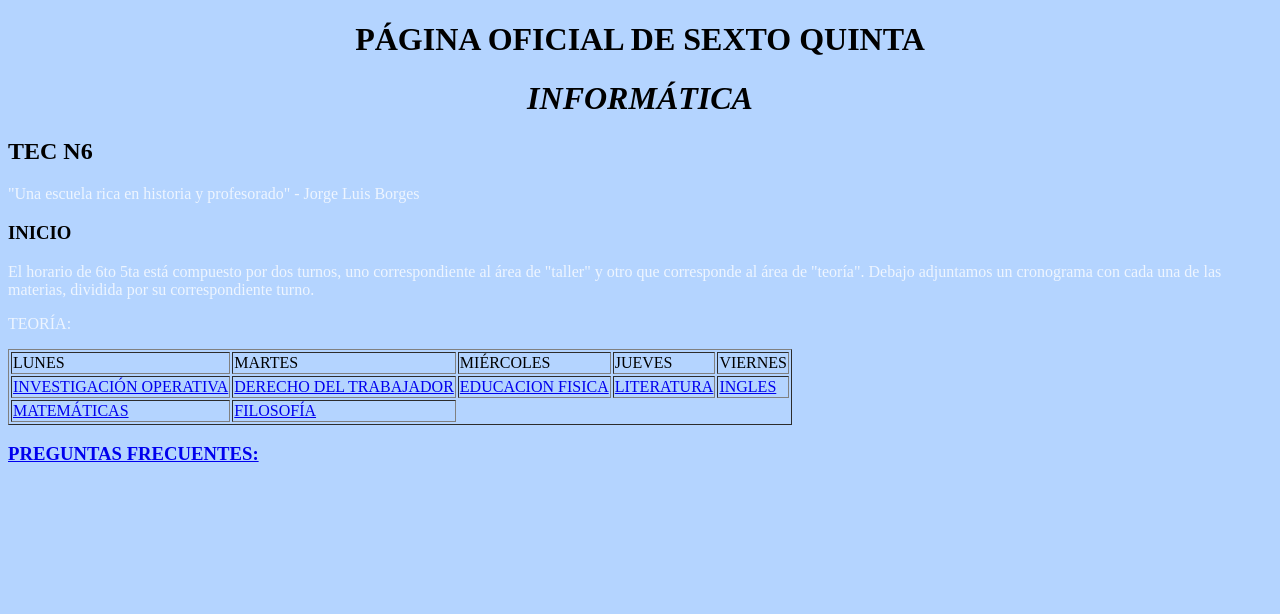
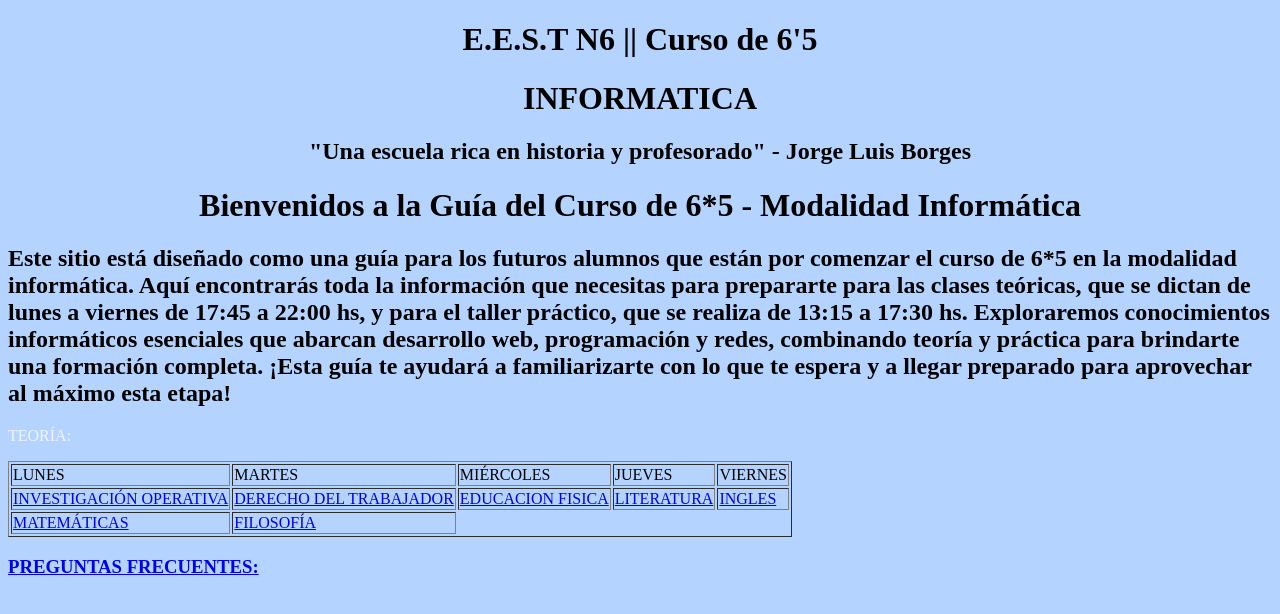
Before and after one commit to gitlucasc/proyecto_apli, a plain HTML site: page index.html in a window 1280 px wide. Drawn offline with Linux system fonts and the light colour scheme.

Commit message:
ludmila cambios

```diff
--- a/index.html
+++ b/index.html
@@ -7,14 +7,18 @@
 	</head>
 	<body>
 
-		<h1 style="text-align: center;">PÁGINA OFICIAL DE SEXTO QUINTA</h1>
-		<h1 style="text-align: center;"><i>INFORMÁTICA</i></h1>
+		<h1 style="text-align: center;">E.E.S.T N6 || Curso de 6'5  </h1>
+		<h1 style="text-align: center;">INFORMATICA</h1>
 
-		<h2>TEC N6</h2>
-		<p>"Una escuela rica en historia y profesorado" - Jorge Luis Borges</p>
-		<h3>INICIO</h3>
 
-		<p>El horario de 6to 5ta está compuesto por dos turnos, uno correspondiente al área de "taller" y otro que corresponde al área de "teoría". Debajo adjuntamos un cronograma con cada una de las materias, dividida por su correspondiente turno.</p>
+		<h2 style="text-align: center;">"Una escuela rica en historia y profesorado" - Jorge Luis Borges</h2>
+		<h1 style="text-align: center;">Bienvenidos a la Guía del Curso de 6*5 - Modalidad Informática</h1>
+
+		<h2> Este sitio está diseñado como una guía para los futuros alumnos que están por comenzar el curso de 6*5 en la modalidad informática. Aquí encontrarás toda la información que necesitas para prepararte para las clases teóricas, que se dictan de lunes a viernes de 17:45 a 22:00 hs, y para el taller práctico, que se realiza de 13:15 a 17:30 hs.
+
+			Exploraremos conocimientos informáticos esenciales que abarcan desarrollo web, programación y redes, combinando teoría y práctica para brindarte una formación completa. ¡Esta guía te ayudará a familiarizarte con lo que te espera y a llegar preparado para aprovechar al máximo esta etapa!
+
+			 </h2>
 
 		<p>TEORÍA:</P>
 		<table border="1">
```
